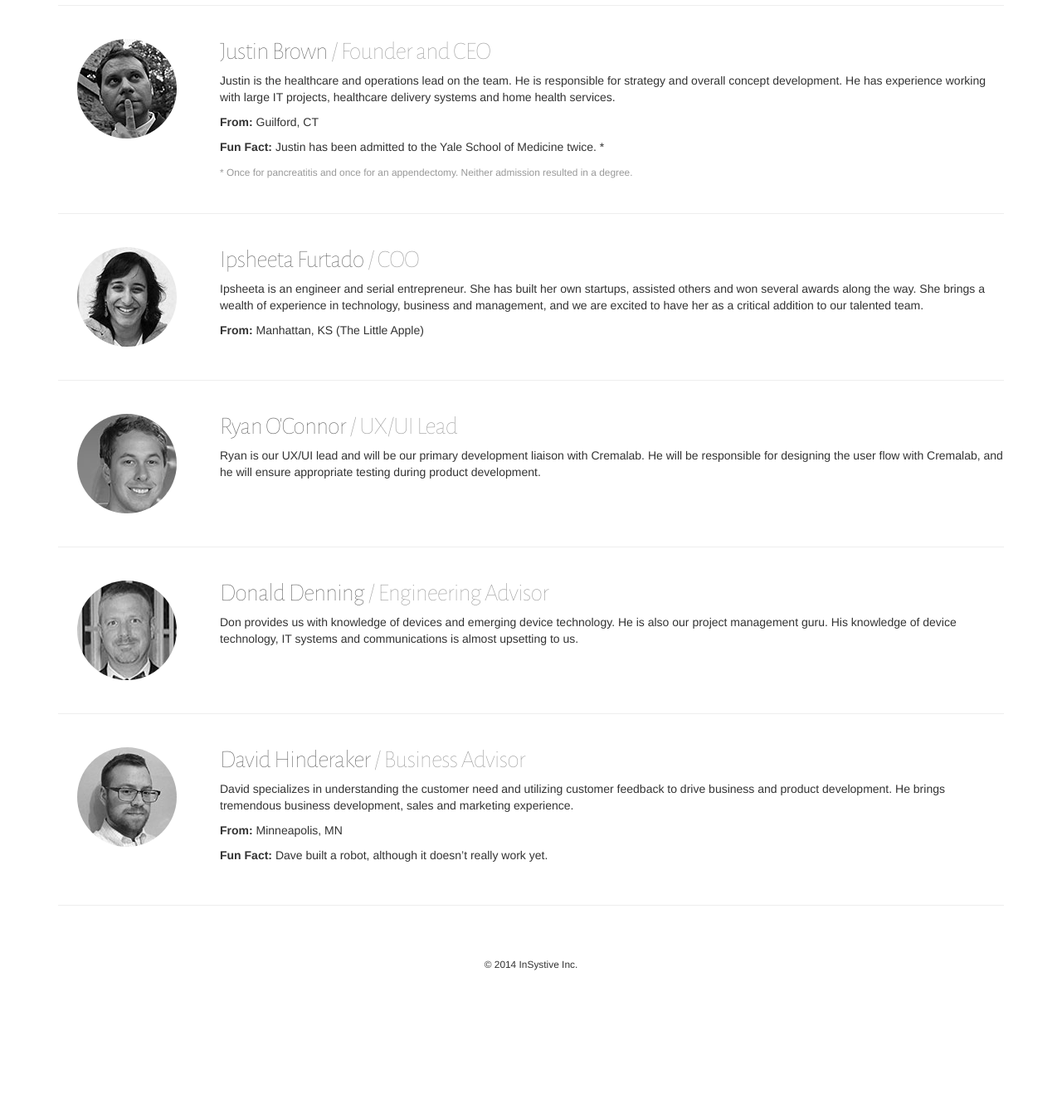
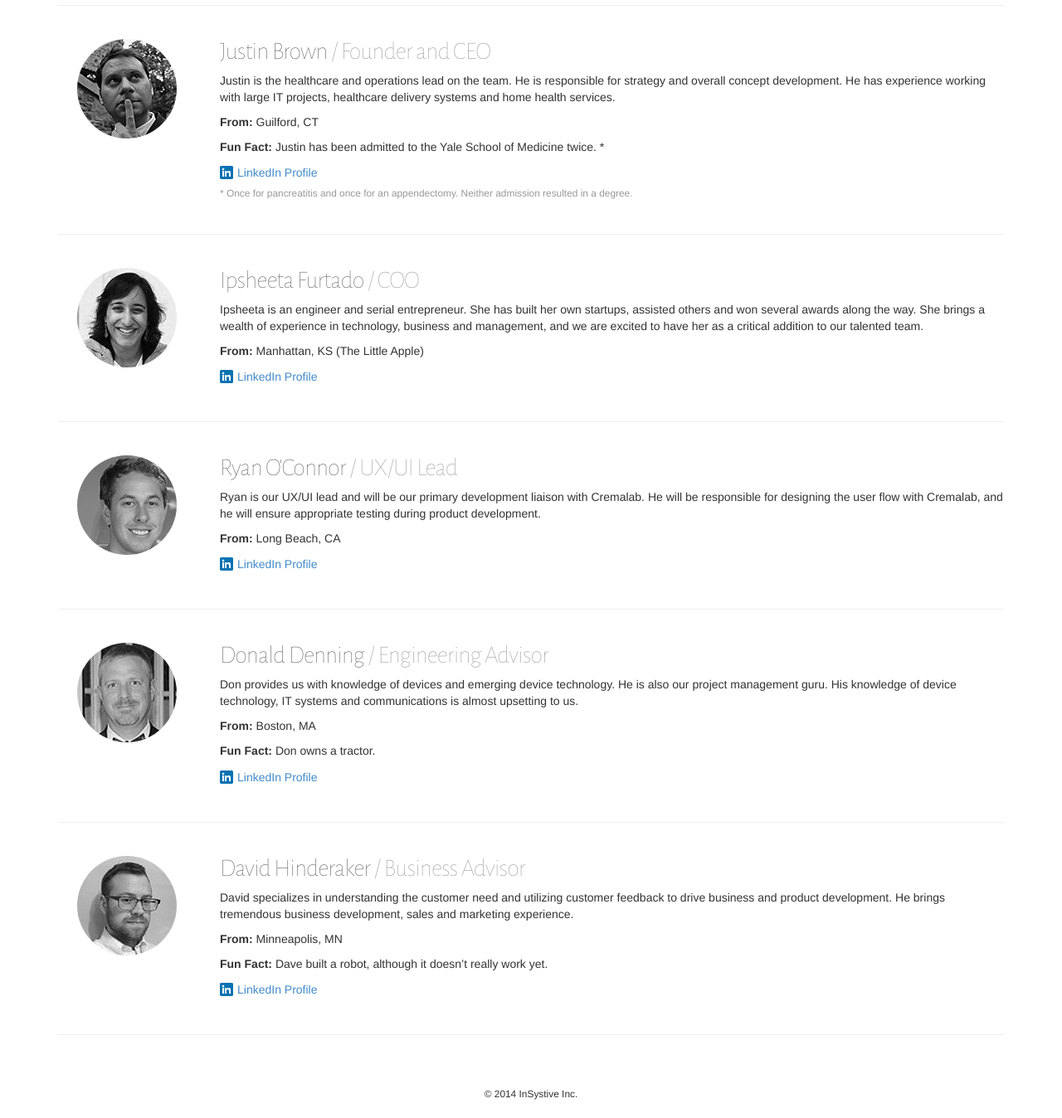
Before and after one commit to jfredrickson/insystive, a PHP site: page /centris_team.php in a window 1280 px wide. Shown: the part 216-1564 px from the top of the page at 83% size. Before the commit the page ends 1386 px from the top, so only its background shows below. Run offline with PHP 8.4, Linux system fonts and the light colour scheme.

Commit message:
update bios and add linkedin

```diff
--- a/centris_team.php
+++ b/centris_team.php
@@ -34,6 +34,7 @@
               <p>Justin is the healthcare and operations lead on the team.  He is responsible for strategy and overall concept development. He has experience working with large IT projects, healthcare delivery systems and home health services.</p>
               <p><b>From:</b> Guilford, CT</p>
               <p><b>Fun Fact:</b> Justin has been admitted to the Yale School of Medicine twice. *</p>
+              <div class="linkedin"><a href="http://www.linkedin.com/pub/justin-brown/5a/536/975/"><img src="images/linkedin.png" alt="LinkedIn"><span>LinkedIn Profile</span></a></div>
               <small class="text-muted">* Once for pancreatitis and once for an appendectomy. Neither admission resulted in a degree.</small>
             </div>
           </div>
@@ -48,6 +49,7 @@
               <h2 class="bio-heading">Ipsheeta Furtado <span class="text-muted">/ COO</span></h2>
               <p>Ipsheeta is an engineer and serial entrepreneur. She has built her own startups, assisted others and won several awards along the way.  She brings a wealth of experience in technology, business and management, and we are excited to have her as a critical addition to our talented team.</p>
               <p><b>From:</b> Manhattan, KS (The Little Apple)</p>
+              <div class="linkedin"><a href="http://www.linkedin.com/in/ipsheeta"><img src="images/linkedin.png" alt="LinkedIn"><span>LinkedIn Profile</span></a></div>
             </div>
           </div>
 
@@ -60,6 +62,8 @@
             <div class="col-md-10">
               <h2 class="bio-heading">Ryan O'Connor <span class="text-muted">/ UX/UI Lead</span></h2>
               <p>Ryan is our UX/UI lead and will be our primary development liaison with Cremalab. He will be responsible for designing the user flow with Cremalab, and he will ensure appropriate testing during product development.</p>
+              <p><b>From:</b> Long Beach, CA</p>
+              <div class="linkedin"><a href="http://www.linkedin.com/pub/ryan-o-connor/49/5b7/b26"><img src="images/linkedin.png" alt="LinkedIn"><span>LinkedIn Profile</span></a></div>
             </div>
           </div>
 
@@ -72,6 +76,9 @@
             <div class="col-md-10">
               <h2 class="bio-heading">Donald Denning <span class="text-muted">/ Engineering Advisor</span></h2>
               <p>Don provides us with knowledge of devices and emerging device technology.  He is also our project management guru.  His knowledge of device technology, IT systems and communications is almost upsetting to us.</p>
+              <p><b>From:</b> Boston, MA</p>
+              <p><b>Fun Fact:</b> Don owns a tractor.</p>
+              <div class="linkedin"><a href="http://www.linkedin.com/pub/donald-denning/37/623/30a"><img src="images/linkedin.png" alt="LinkedIn"><span>LinkedIn Profile</span></a></div>
             </div>
           </div>
 
@@ -86,6 +93,7 @@
               <p>David specializes in understanding the customer need and utilizing customer feedback to drive business and product development.  He brings tremendous business development, sales and marketing experience.</p>
               <p><b>From:</b> Minneapolis, MN</p>
               <p><b>Fun Fact:</b> Dave built a robot, although it doesn’t really work yet.</p>
+              <div class="linkedin"><a href="http://www.linkedin.com/pub/david-hinderaker/3/265/139"><img src="images/linkedin.png" alt="LinkedIn"><span>LinkedIn Profile</span></a></div>
             </div>
           </div>
 
--- a/css/insystive.css
+++ b/css/insystive.css
@@ -208,6 +208,17 @@ body.home .intro img.video-thumbnail {
   margin: 0 auto;
 }
 
+.linkedin {
+  margin: 4px 0;
+}
+.linkedin img, .linkedin span {
+  vertical-align: middle;
+}
+
+.linkedin span {
+  margin-left: 5px;
+}
+
 /* NAVIGATION */
 
 .navbar-default {
```
Also changed, not shown: images/linkedin.png (added).
